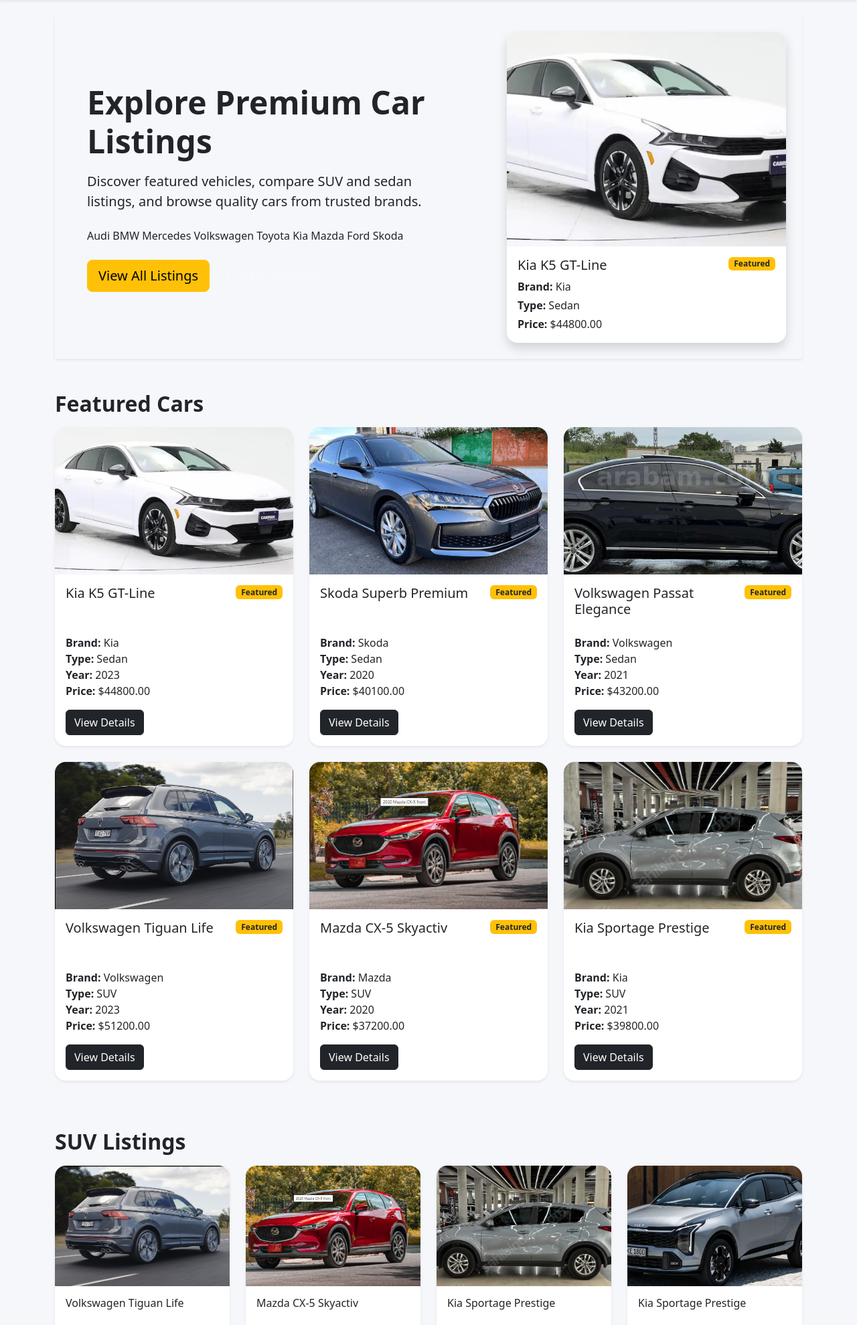
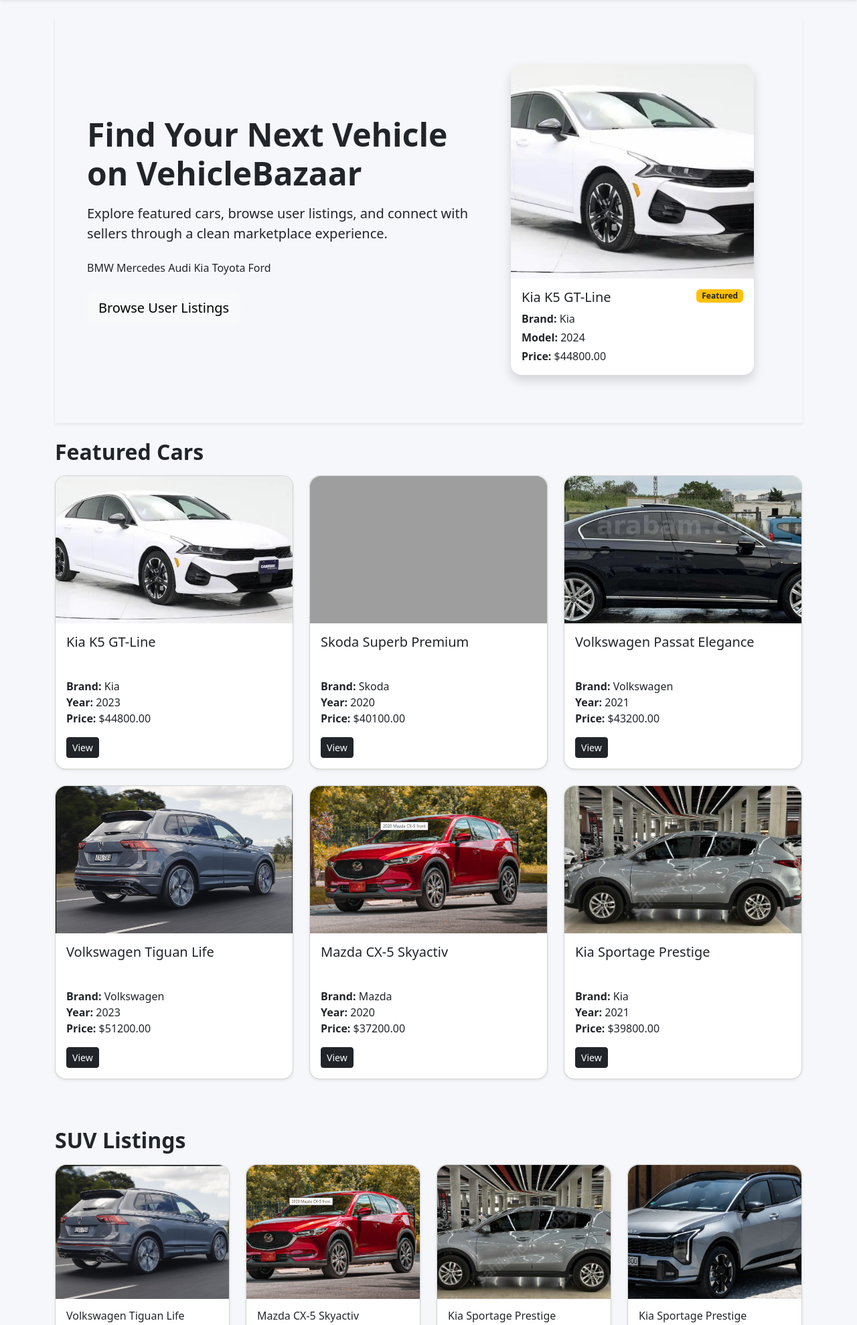
Before and after one commit to myd14/vehiclebazaar-django, a Django app: page / in a window 1280 px wide. Shown: the part 56-2035 px from the top of the page at 67% size. Run offline with Django 5.2, Linux system fonts and the light colour scheme; data comes from the database, SQL or seed files in the repository; both versions use the stored data as it was after the commit; grey boxes are pictures that could not be loaded.

Commit message:
Add image_url support for car listings

```diff
--- a/cars/forms.py
+++ b/cars/forms.py
@@ -21,6 +21,7 @@ class CarForm(forms.ModelForm):
             'seller_phone',
             'description',
             'image',
+            'image_url',
         ]
 
 
--- a/cars/models.py
+++ b/cars/models.py
@@ -42,6 +42,7 @@ class Car(models.Model):
     description = models.TextField()
     seller_phone = models.CharField(max_length=20, blank=True)
     image = models.ImageField(upload_to='cars/', blank=True, null=True)
+    image_url = models.URLField(blank=True, null=True)
     is_featured = models.BooleanField(default=False)
     is_active = models.BooleanField(default=True)
     created_at = models.DateTimeField(auto_now_add=True)
--- a/templates/cars/car_detail.html
+++ b/templates/cars/car_detail.html
@@ -4,7 +4,9 @@
 
 {% block content %}
 <div class="card shadow-sm">
-    {% if car.image and car.image.name %}
+    {% if car.image_url %}
+        <img src="{{ car.image_url }}" class="card-img-top" alt="{{ car.title }}" style="height: 420px; object-fit: cover;">
+    {% elif car.image and car.image.name %}
         <img src="{{ car.image.url }}" class="card-img-top" alt="{{ car.title }}" style="height: 420px; object-fit: cover;">
     {% else %}
         <div class="d-flex align-items-center justify-content-center bg-light" style="height: 420px;">
--- a/templates/cars/home.html
+++ b/templates/cars/home.html
@@ -1,37 +1,30 @@
 {% extends 'base.html' %}
 
-{% block title %}Home - Prestige Car Listing{% endblock %}
+{% block title %}Home - VehicleBazaar{% endblock %}
 
 {% block content %}
-<div class="hero-box shadow-sm mb-5">
-    <div class="row g-0 align-items-center">
+<div class="p-5 mb-4 hero-box shadow-sm">
+    <div class="row align-items-center">
         <div class="col-lg-7">
-            <div class="p-5">
-                <h1 class="display-5 fw-bold mb-3">Explore Premium Car Listings</h1>
-                <p class="fs-5 mb-4">
-                    Discover featured vehicles, compare SUV and sedan listings, and browse quality cars from trusted brands.
+            <h1 class="display-5 fw-bold">Find Your Next Vehicle on VehicleBazaar</h1>
+            <p class="lead mt-3">
+                Explore featured cars, browse user listings, and connect with sellers through a clean marketplace experience.
             </p>
 
-                <div class="mb-4">
-                    <span class="hero-badge">Audi</span>
+            <div class="mt-4">
                 <span class="hero-badge">BMW</span>
                 <span class="hero-badge">Mercedes</span>
-                    <span class="hero-badge">Volkswagen</span>
+                <span class="hero-badge">Audi</span>
+                <span class="hero-badge">Kia</span>
                 <span class="hero-badge">Toyota</span>
-                    <span class="hero-badge">Kia</span>
-                    <span class="hero-badge">Mazda</span>
                 <span class="hero-badge">Ford</span>
-                    <span class="hero-badge">Skoda</span>
             </div>
 
-                <div class="d-flex gap-2 flex-wrap">
-                    <a href="{% url 'car_list' %}" class="btn btn-warning btn-lg">View All Listings</a>
+            <div class="mt-4 d-flex gap-2 flex-wrap">
+                <a href="{% url 'site_ads' %}" class="btn btn-light btn-lg">Browse User Listings</a>
                 {% if user.is_authenticated %}
-                        <a href="{% url 'car_create' %}" class="btn btn-outline-light btn-lg">Post a Listing</a>
-                    {% else %}
-                        <a href="{% url 'register' %}" class="btn btn-outline-light btn-lg">Create Account</a>
+                    <a href="{% url 'car_create' %}" class="btn btn-warning btn-lg">Post Your Car</a>
                 {% endif %}
-                </div>
             </div>
         </div>
 
@@ -40,7 +33,9 @@
                 {% if featured_cars %}
                     {% with featured_cars.0 as hero_car %}
                         <div class="card shadow border-0">
-                            {% if hero_car.image and hero_car.image.name %}
+                            {% if hero_car.image_url %}
+                                <img src="{{ hero_car.image_url }}" class="card-img-top" alt="{{ hero_car.title }}" style="height: 320px; object-fit: cover;">
+                            {% elif hero_car.image and hero_car.image.name %}
                                 <img src="{{ hero_car.image.url }}" class="card-img-top" alt="{{ hero_car.title }}" style="height: 320px; object-fit: cover;">
                             {% else %}
                                 <div class="d-flex align-items-center justify-content-center bg-light" style="height: 320px;">
@@ -53,17 +48,11 @@
                                     <span class="badge bg-warning text-dark">Featured</span>
                                 </div>
                                 <p class="mb-1"><strong>Brand:</strong> {{ hero_car.brand.name }}</p>
-                                <p class="mb-1"><strong>Type:</strong> {{ hero_car.vehicle_type }}</p>
+                                <p class="mb-1"><strong>Model:</strong> {{ hero_car.model }}</p>
                                 <p class="mb-0"><strong>Price:</strong> ${{ hero_car.price }}</p>
                             </div>
                         </div>
                     {% endwith %}
-                {% else %}
-                    <div class="card shadow border-0">
-                        <div class="d-flex align-items-center justify-content-center bg-light" style="height: 320px;">
-                            <span>No Featured Car Yet</span>
-                        </div>
-                    </div>
                 {% endif %}
             </div>
         </div>
@@ -73,9 +62,11 @@
 <h2 class="section-title">Featured Cars</h2>
 <div class="row mb-5">
     {% for car in featured_cars %}
-        <div class="col-lg-4 col-md-6 mb-4">
-            <div class="card h-100 shadow-sm border-0">
-                {% if car.image and car.image.name %}
+        <div class="col-md-4 mb-4">
+            <div class="card h-100 shadow-sm">
+                {% if car.image_url %}
+                    <img src="{{ car.image_url }}" class="card-img-top" alt="{{ car.title }}" style="height: 220px; object-fit: cover;">
+                {% elif car.image and car.image.name %}
                     <img src="{{ car.image.url }}" class="card-img-top" alt="{{ car.title }}" style="height: 220px; object-fit: cover;">
                 {% else %}
                     <div class="d-flex align-items-center justify-content-center bg-light" style="height: 220px;">
@@ -83,74 +74,70 @@
                     </div>
                 {% endif %}
                 <div class="card-body">
-                    <div class="d-flex justify-content-between align-items-start mb-2">
-                        <h5 class="card-title card-title-fixed mb-0">{{ car.title }}</h5>
-                        <span class="badge bg-warning text-dark">Featured</span>
-                    </div>
-
-                    <p class="card-text mt-3 mb-3">
+                    <h5 class="card-title card-title-fixed">{{ car.title }}</h5>
+                    <p class="card-text">
                         <strong>Brand:</strong> {{ car.brand.name }}<br>
-                        <strong>Type:</strong> {{ car.vehicle_type }}<br>
                         <strong>Year:</strong> {{ car.year }}<br>
                         <strong>Price:</strong> ${{ car.price }}
                     </p>
-
-                    <a href="{% url 'car_detail' car.pk %}" class="btn btn-dark">View Details</a>
+                    <a href="{% url 'car_detail' car.pk %}" class="btn btn-dark btn-sm">View</a>
                 </div>
             </div>
         </div>
-    {% empty %}
-        <p>No featured cars available.</p>
     {% endfor %}
 </div>
 
 <h2 class="section-title">SUV Listings</h2>
 <div class="row mb-5">
     {% for car in suv_cars %}
-        <div class="col-lg-3 col-md-6 mb-4">
-            <div class="card h-100 shadow-sm border-0">
-                {% if car.image and car.image.name %}
-                    <img src="{{ car.image.url }}" class="card-img-top" alt="{{ car.title }}" style="height: 180px; object-fit: cover;">
+        <div class="col-md-3 mb-4">
+            <div class="card h-100 shadow-sm">
+                {% if car.image_url %}
+                    <img src="{{ car.image_url }}" class="card-img-top" alt="{{ car.title }}" style="height: 200px; object-fit: cover;">
+                {% elif car.image and car.image.name %}
+                    <img src="{{ car.image.url }}" class="card-img-top" alt="{{ car.title }}" style="height: 200px; object-fit: cover;">
                 {% else %}
-                    <div class="d-flex align-items-center justify-content-center bg-light" style="height: 180px;">
+                    <div class="d-flex align-items-center justify-content-center bg-light" style="height: 200px;">
                         <span>No Image Available</span>
                     </div>
                 {% endif %}
                 <div class="card-body">
                     <h6 class="card-title small-card-title">{{ car.title }}</h6>
-                    <p class="mb-1"><strong>Brand:</strong> {{ car.brand.name }}</p>
-                    <p class="mb-3"><strong>Price:</strong> ${{ car.price }}</p>
+                    <p class="card-text">
+                        {{ car.brand.name }}<br>
+                        ${{ car.price }}
+                    </p>
                     <a href="{% url 'car_detail' car.pk %}" class="btn btn-outline-dark btn-sm">View</a>
                 </div>
             </div>
         </div>
-    {% empty %}
-        <p>No SUV listings available.</p>
     {% endfor %}
 </div>
 
-<h2 class="section-title">Sedan / Automobile Listings</h2>
-<div class="row mb-5">
+<h2 class="section-title">Sedan Listings</h2>
+<div class="row">
     {% for car in sedan_cars %}
-        <div class="col-lg-3 col-md-6 mb-4">
-            <div class="card h-100 shadow-sm border-0">
-                {% if car.image and car.image.name %}
-                    <img src="{{ car.image.url }}" class="card-img-top" alt="{{ car.title }}" style="height: 180px; object-fit: cover;">
+        <div class="col-md-3 mb-4">
+            <div class="card h-100 shadow-sm">
+                {% if car.image_url %}
+                    <img src="{{ car.image_url }}" class="card-img-top" alt="{{ car.title }}" style="height: 200px; object-fit: cover;">
+                {% elif car.image and car.image.name %}
+                    <img src="{{ car.image.url }}" class="card-img-top" alt="{{ car.title }}" style="height: 200px; object-fit: cover;">
                 {% else %}
-                    <div class="d-flex align-items-center justify-content-center bg-light" style="height: 180px;">
+                    <div class="d-flex align-items-center justify-content-center bg-light" style="height: 200px;">
                         <span>No Image Available</span>
                     </div>
                 {% endif %}
                 <div class="card-body">
                     <h6 class="card-title small-card-title">{{ car.title }}</h6>
-                    <p class="mb-1"><strong>Brand:</strong> {{ car.brand.name }}</p>
-                    <p class="mb-3"><strong>Price:</strong> ${{ car.price }}</p>
+                    <p class="card-text">
+                        {{ car.brand.name }}<br>
+                        ${{ car.price }}
+                    </p>
                     <a href="{% url 'car_detail' car.pk %}" class="btn btn-outline-dark btn-sm">View</a>
                 </div>
             </div>
         </div>
-    {% empty %}
-        <p>No sedan listings available.</p>
     {% endfor %}
 </div>
 {% endblock %}
--- a/templates/cars/site_ads.html
+++ b/templates/cars/site_ads.html
@@ -10,7 +10,9 @@
         {% for car in cars %}
             <div class="col-md-4 mb-4">
                 <div class="card h-100 shadow-sm">
-                    {% if car.image and car.image.name %}
+                    {% if car.image_url %}
+                        <img src="{{ car.image_url }}" class="card-img-top" alt="{{ car.title }}" style="height: 220px; object-fit: cover;">
+                    {% elif car.image and car.image.name %}
                         <img src="{{ car.image.url }}" class="card-img-top" alt="{{ car.title }}" style="height: 220px; object-fit: cover;">
                     {% else %}
                         <div class="d-flex align-items-center justify-content-center bg-light" style="height: 220px;">
```
Also changed, not shown: config/settings.py (+1 -6 lines), cars/migrations/0008_car_image_url.py (added), db.sqlite3, media/cars/Screenshot_18_CGEVzX5.png (added), 1 other file. Lines whose indentation alone changed are shown as unchanged.
